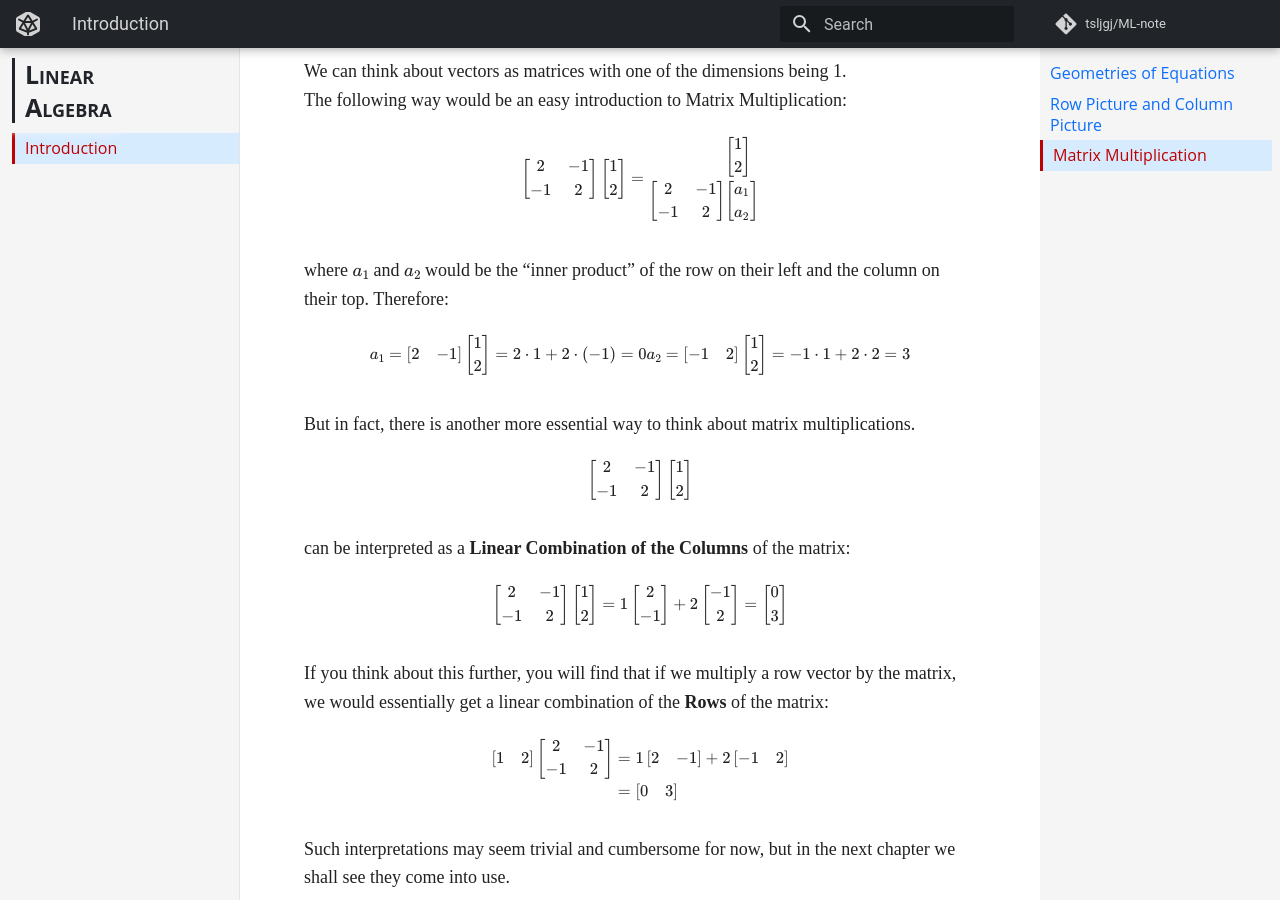
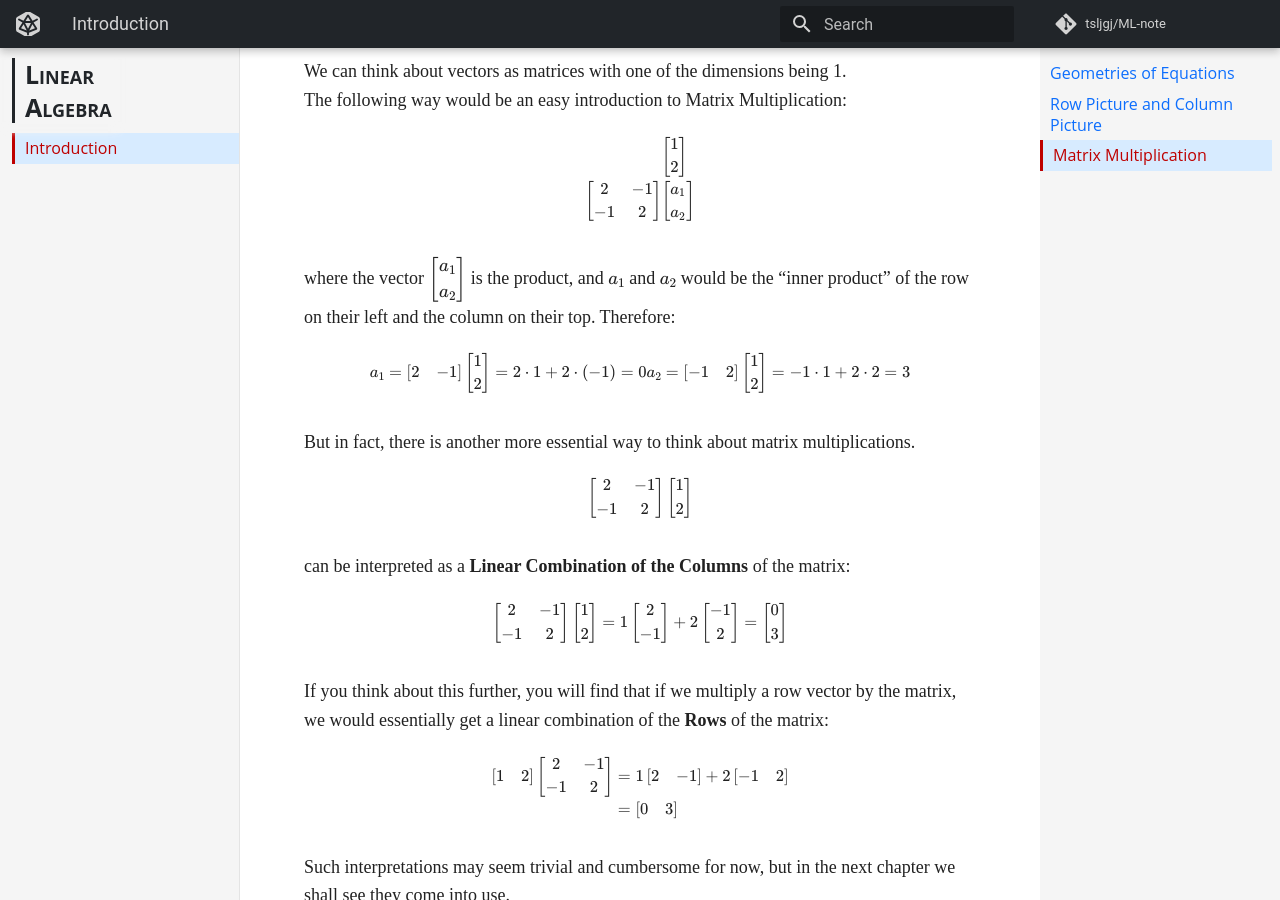
Before and after one commit to tsljgj/ML-note, an MkDocs documentation site: the page built from docs/math/linear_alg/intro.md, in a window 1280 px wide and 900 px high, scrolled down 2429 px. Built offline with MkDocs 1.6.1 and Material for MkDocs 9.7.7, drawn with Linux system fonts in a browser that asks for light colours; some web fonts are replaced; comment, search, counter and statistics services are not loaded.

Commit message:
lin_alg 1

```diff
--- a/docs/math/linear_alg/intro.md
+++ b/docs/math/linear_alg/intro.md
@@ -56,18 +56,16 @@ We can think about vectors as matrices with one of the dimensions being 1.<br>
 The following way would be an easy introduction to Matrix Multiplication:
 
 $$
-\begin{bmatrix}2&-1\\-1&2\end{bmatrix}
-\begin{bmatrix}1\\2\end{bmatrix} \\
-=\begin{aligned} &\begin{bmatrix}1\\2\end{bmatrix}\\
+\begin{aligned} &\begin{bmatrix}1\\2\end{bmatrix}\\
 \begin{bmatrix}2&-1\\-1&2\end{bmatrix}
 &\begin{bmatrix}a_1\\a_2\end{bmatrix}
 \end{aligned}
 $$
 
-where $a_1$ and $a_2$ would be the "inner product" of the row on their left and the column on their top. Therefore:
+where the vector $\begin{bmatrix}a_1\\a_2\end{bmatrix}$ is the product, and $a_1$ and $a_2$ would be the "inner product" of the row on their left and the column on their top. Therefore:
 
 $$
-a_1 = \begin{bmatrix}2&-1\end{bmatrix}\begin{bmatrix}1\\2\end{bmatrix}=2\cdot1 + 2\cdot(-1) = 0 \\
+a_1 = \begin{bmatrix}2&-1\end{bmatrix}\begin{bmatrix}1\\2\end{bmatrix}=2\cdot1 + 2\cdot(-1) = 0\\
 a_2 = \begin{bmatrix}-1&2\end{bmatrix}\begin{bmatrix}1\\2\end{bmatrix}=-1\cdot1 + 2\cdot2 = 3
 $$
 
```
